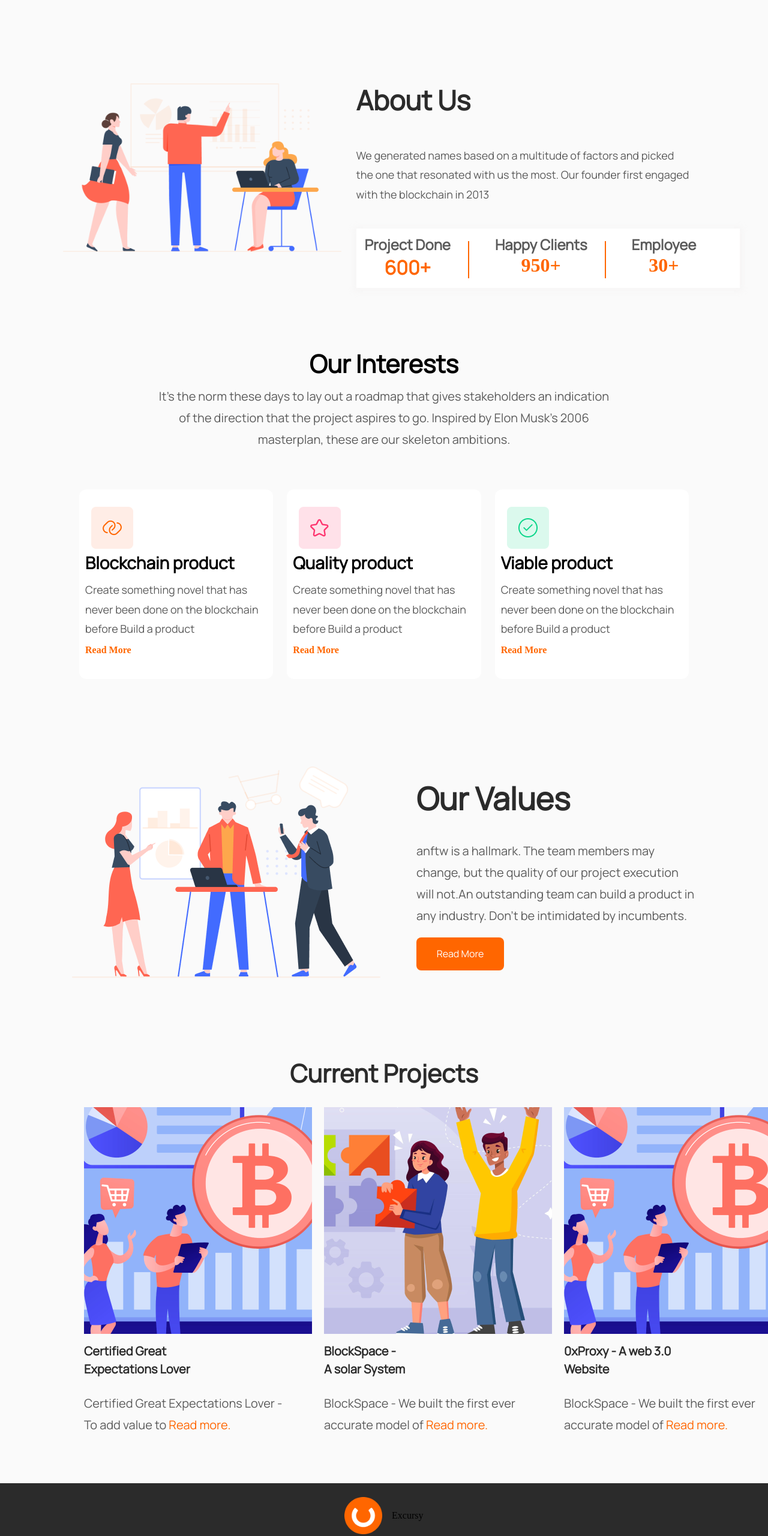
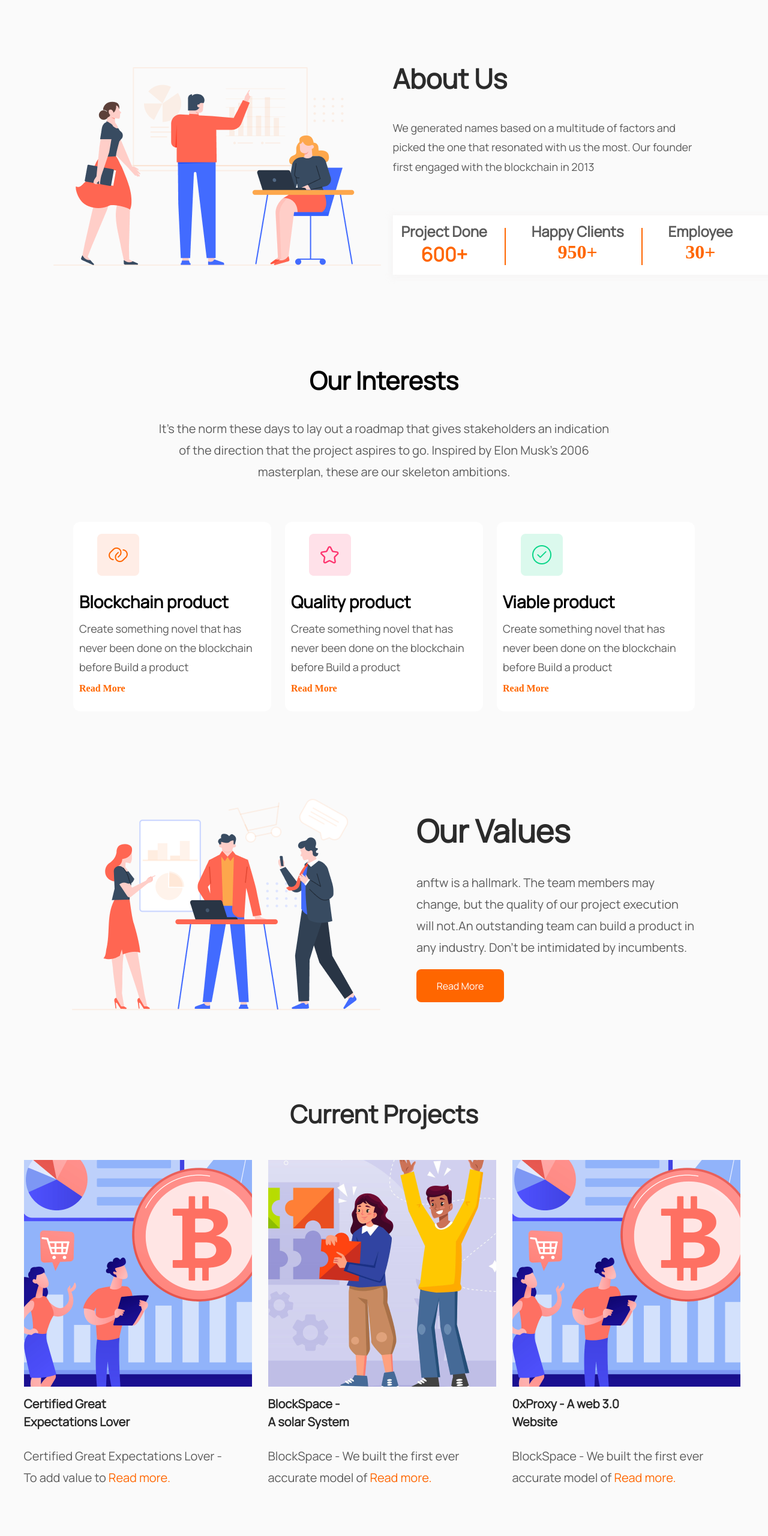
Before and after one commit to chiragchapaneri/figma, a plain HTML site: page index.html in a window 1280 px wide. Shown: the part 923-3484 px from the top of the page at 60% size. Drawn offline with Linux system fonts and the light colour scheme.

Commit message:
start mobile size

```diff
--- a/index.css
+++ b/index.css
@@ -169,8 +169,7 @@ body {
 }
 
 .company-img {
-	width: 169px;
-	height: 35px;
+	width: 154px;
 }
 
 .line {
@@ -181,19 +180,22 @@ body {
 
 .about-div {
 	/* border: 1px solid black; */
-	margin-top: 139px;
+	margin-top: 103px;
 	display: flex;
-	margin-left: 105px;
+	margin-left: 102px;
+	justify-content: center;
+	align-items: center;
+	gap: 20px;
 }
 
 .aboutus-img {
-	margin-top: 3px;
+	margin-top: 0px;
 	/* border: 1px solid#FF6600; */
 }
-
+/*
 .aboutus-img img {
 	height: 281px;
-}
+} */
 
 .about-h1 {
 	font-family: 'Manrope';
@@ -204,13 +206,18 @@ body {
 }
 
 .about-content {
-	margin-left: 25px;
+	/* margin-left: 25px; */
+
+	/* margin-left: 25px; */
+	display: flex;
+	flex-direction: column;
+	gap: 35px;
 }
 
 .about-content-data {
-	width: 555px;
+	/* width: 555px;
 	height: 108px;
-	margin-top: 45px;
+	margin-top: 45px; */
 	/* margin-left: 13px; */
 }
 
@@ -260,12 +267,12 @@ body {
 	font-weight: 800;
 	font-size: 41px;
 	line-height: 130%;
-	margin-top: 100px;
+	margin-top: 150px;
 	text-align: center;
 }
 
 .intrest-data {
-	margin-top: 10px;
+	margin-top: 35px;
 	text-align: center;
 	font-family: 'Manrope';
 	font-style: normal;
@@ -279,10 +286,11 @@ body {
 	margin-top: 65px;
 	/* width: 379px; */
 	height: 322px;
-	margin-left: 132px;
-	margin-right: 132px;
+	margin-left: 122px;
+	margin-right: 122px;
 	gap: 23px;
 	display: flex;
+	justify-content: center;
 	/* border: 1px solid black; */
 }
 
@@ -298,8 +306,9 @@ body {
 }
 
 .block-chain-img {
-	margin-top: 29px;
-	margin-left: 20px;
+	margin-top: 20px;
+	margin-left: 40px;
+	margin-bottom: 20px;
 }
 
 .h1-blockchain {
@@ -386,18 +395,22 @@ body {
 	font-weight: 800;
 	font-size: 41px;
 	line-height: 130%;
-	/* identical to box height, or 68px */
-
 	color: #2b2b2b;
-	margin-top: 129px;
+	margin-top: 143px;
 	text-align: center;
+	margin-bottom: 50px;
 }
+/* } */
 
 .project-list {
-	margin-top: 29px;
-	margin-left: 140px;
+	width: 100%;
+
+	/* margin-top: 29px;
+	margin-left: 140px; */
 	margin-right: 140px;
 	display: flex;
+	justify-content: center;
+	align-items: center;
 	gap: 20px;
 	/* border: 1px solid black; */
 }
@@ -473,7 +486,7 @@ body {
 	color: #ff6600;
 	font-size: 20px;
 }
-
+/*
 .footer {
 	margin-top: 132px;
 	background: #2b2b2b;
@@ -530,7 +543,7 @@ body {
 	font-size: 18px;
 	font-weight: 400;
 	font-family: 'Manrope', sans-serif;
-}
+} */
 
 .footers {
 	background-color: #2b2b2b;
@@ -554,6 +567,7 @@ body {
 	align-items: center;
 	justify-content: center;
 	gap: 35px;
+	cursor: pointer;
 }
 .footer-nav {
 	display: flex;
@@ -562,3 +576,34 @@ body {
 	gap: 40px;
 	list-style: none;
 }
+
+.footer-home,
+.footer-about,
+.footer-our,
+.footer-values,
+.footer-project {
+	/* Regular/R-18 */
+
+	font-family: 'Manrope';
+	font-style: normal;
+	font-weight: 400;
+	font-size: 18px;
+	line-height: 25px;
+	/* identical to box height */
+
+	/* Light/White */
+	cursor: pointer;
+	color: #ffffff;
+}
+.logoname {
+	font-family: 'Manrope';
+	font-style: normal;
+	font-weight: 700;
+	font-size: 30px;
+	line-height: 41px;
+
+	/* Light/White */
+
+	color: #ffffff;
+	cursor: pointer;
+}
--- a/index.html
+++ b/index.html
@@ -74,8 +74,9 @@
             <h1 class="about-h1">About Us</h1>
 
             <div class="about-content-data">
-                <span>We generated names based on a multitude of factors and picked the one that resonated with us the
-                    most. Our founder first engaged with the blockchain in 2013</span>
+                <span>We generated names based on a multitude of factors and<br> picked the one that resonated with us
+                    the
+                    most. Our founder <br>first engaged with the blockchain in 2013</span>
 
             </div>
             <div class="About-table">
@@ -194,15 +195,15 @@
             left: 0px;
             top: 0px;
             border-radius: 0px;
-            "> <span>Excursy</span> </div>
+            "> <span class="logoname">Excursy</span> </div>
         <div class="icons"><img src="./facebook.png"> <img src="./twitch.png"><img src="./linkedin.png
             "> <img src="./github.png"></div>
         <ul class="footer-nav">
-            <li class="home">Home</li>
-            <li class="about">About us</li>
-            <li class="">Our Intrests</li>
-            <li class="">Values</li>
-            <li class="">Current Projects</li>
+            <li class="footer-home">Home</li>
+            <li class="footer-about">About us</li>
+            <li class="footer-our">Our Intrests</li>
+            <li class="footer-values">Values</li>
+            <li class="footer-project">Current Projects</li>
         </ul>
 
 
```
